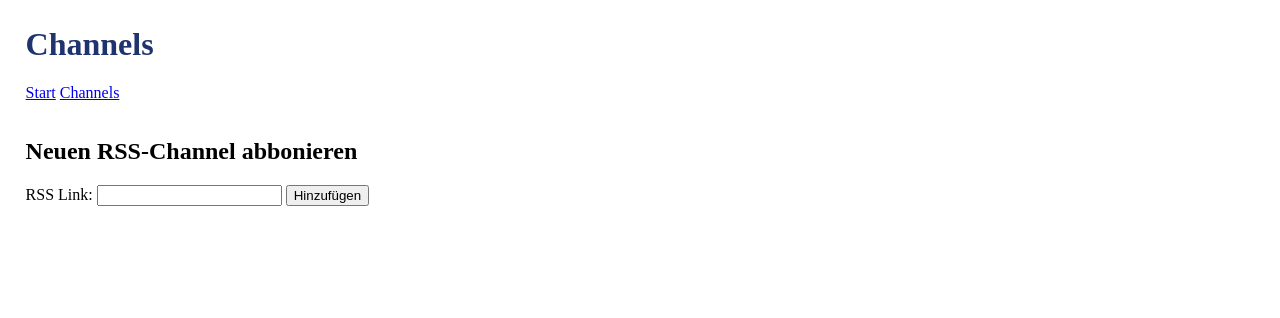
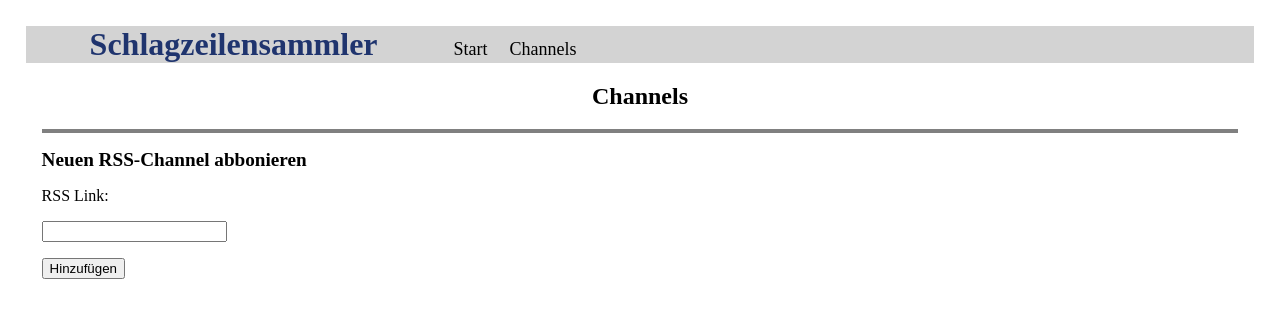
Before and after one commit to nisc586/schlagzeilensammler, a Flask app: page /channels in a window 1280 px wide. Shown: the top 318 px of the page. Run offline with Flask 3, Linux system fonts and the light colour scheme; data that the repository does not hold is empty; some libraries are stand-ins or nearby versions.

Commit message:
Improve Front-End display

```diff
--- a/szsammler/static/style.css
+++ b/szsammler/static/style.css
@@ -1,30 +1,87 @@
+/* ===== Basic Template ===== */
 h1 {
     color: rgb(31, 52, 110);
+}
+
+h2 {
+    text-align: center;
 }
 
 body {
     margin: 2%;
 }
 
+header {
+    display: flex;
+    flex-direction: row;
+    justify-content: flex-start;
+    align-items: baseline;
+    background-color: lightgray;
+}
+
+header h1 {
+    min-width: 300px;
+    margin: 0 2em;
+}
+
+header nav a {
+    margin-right: 1em;
+    font-size: 18px;
+    color: black;
+    text-decoration: none;
+}
+
+header nav a:hover {
+    text-decoration: underline;
+}
+
+/* ===== Channels Page ===== */
 #channels-list {
     display: flex;
     flex-direction: column;
-    gap: 1em;
     list-style-type: none;
     padding-inline-start: 0px;
+    margin: 1em;
+    border: 2px solid grey;
 }
 
+.channels-item {
+    display: flex;
+    flex-flow: row wrap;
+    align-items: center;
+    justify-content: space-between;
+    background-color: rgb(207, 221, 238);
+    margin: 10px 2.5%;
+    padding: 5px;
+}
+
+.channels-item img {
+    width: auto;
+    height: 30px;
+}
+
+#new-channels-form {
+    display: flex;
+    flex-direction: column;
+    align-items: flex-start;
+    justify-content: flex-start;
+    margin: 1em;
+    gap: 1em;
+}
+
+#new-channels-form h2 {
+    font-size: 1.2em;
+    margin: 0px;
+}
+
+
+/* ===== Index Page ===== */
 #channels-list-index {
     display: flex;
     flex-direction: row;
     justify-content: space-around;
 }
 
-.channels-item {
-    display: flex;
-    flex-flow: row wrap;
-    align-items: center;
-}
 
 #articles-list {
     display: flex;
--- a/szsammler/templates/base.html.j2
+++ b/szsammler/templates/base.html.j2
@@ -17,12 +17,13 @@
 
 <body>
     <header>
-        <h1>{% block heading %}{% endblock heading %}</h1>
+        <h1>Schlagzeilensammler</h1>
         <nav>
             <a href="/">Start</a>
             <a id="add-channel" href="/channels/">Channels</a>
         </nav>
     </header>
+    <h2>{% block heading %}{% endblock heading %}</h2>
     <main>
         {% block content %}{% endblock content %}
     </main>
--- a/szsammler/templates/channels.html.j2
+++ b/szsammler/templates/channels.html.j2
@@ -9,8 +9,8 @@
         </li>
         {% endfor %}
     </ul>
-    <h2>Neuen RSS-Channel abbonieren</h2>
-    <form action="/channels/new" method="post">
+    <form id="new-channels-form" action="/channels/new" method="post">
+        <h2>Neuen RSS-Channel abbonieren</h2>
         <label for="rss_url">RSS Link:</label>
         <input type="text" id="rss_url" name="rss_url" required>
         <button type="submit">Hinzufügen</button>
--- a/szsammler/templates/index.html.j2
+++ b/szsammler/templates/index.html.j2
@@ -1,7 +1,7 @@
 {% extends "base.html.j2" %}
 
 {% block title %}Schlagzeilensammler{% endblock %}
-{% block heading %}Schlagzeilensammler{% endblock heading %}
+{% block heading %}Start{% endblock heading %}
 
 {% block head %}
     {{ super() }}
```
